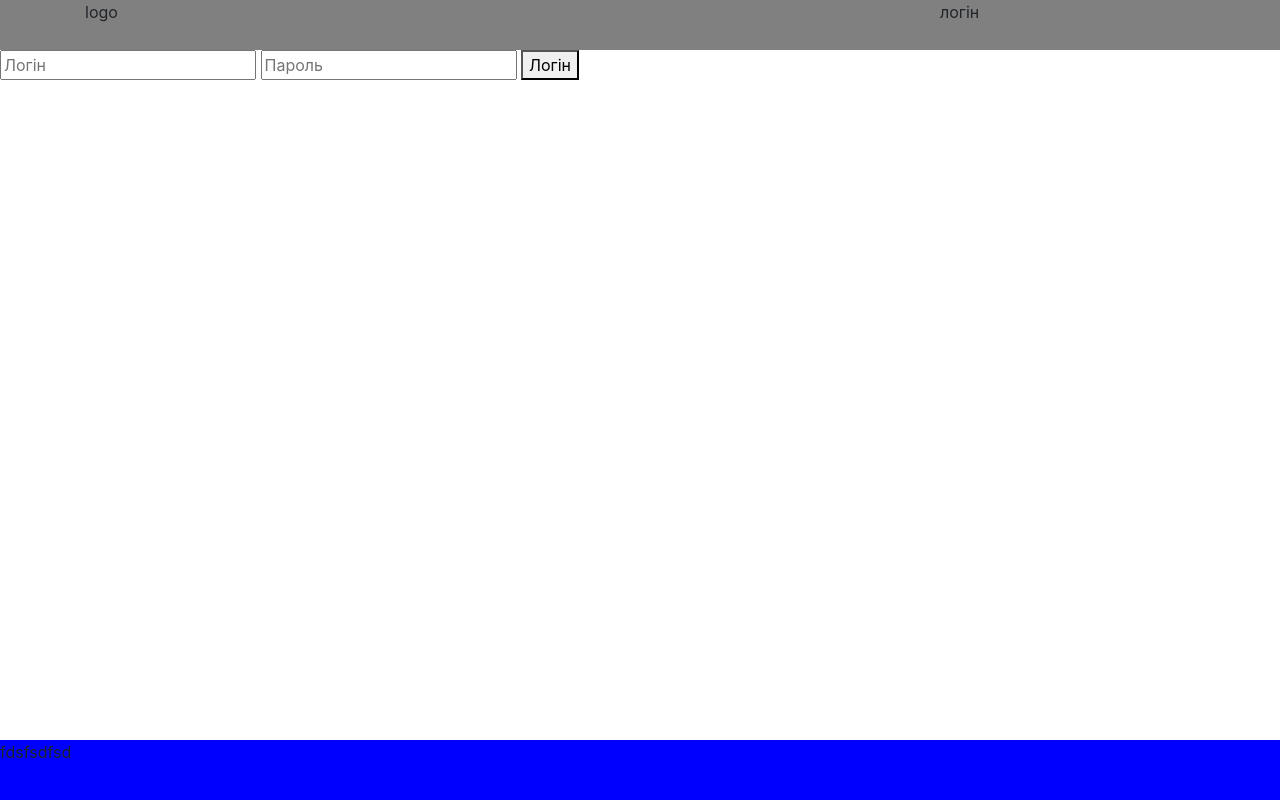
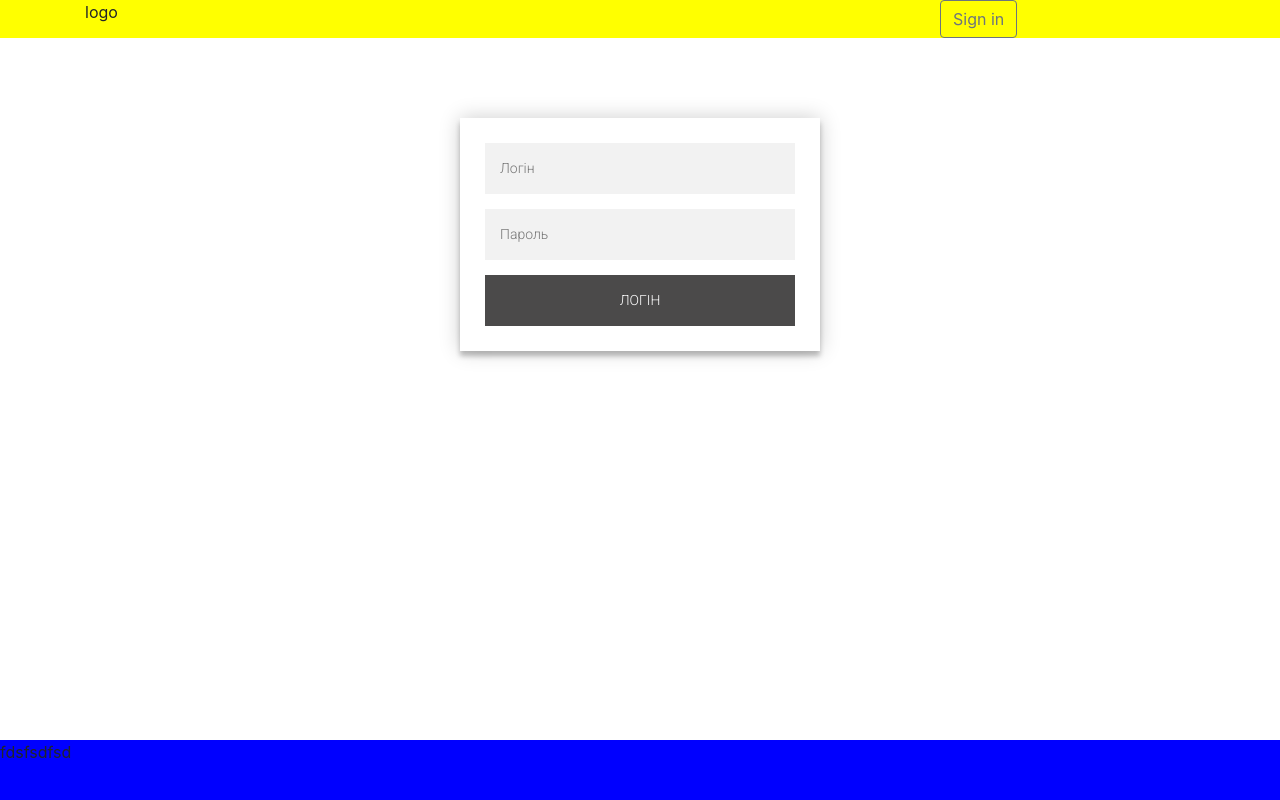
Before and after one commit to CrewSY/KovalAgent, a Django app: page /accounts/login/ in a window 1280 px wide. Run offline with Django 3.2, Linux system fonts and the light colour scheme; some libraries are stand-ins or nearby versions.

Commit message:
Add login template

```diff
--- /dev/null
+++ b/main/static/css/auth.css
@@ -0,0 +1,95 @@
+@import url(https://fonts.googleapis.com/css?family=Roboto:300);
+
+html,
+body {
+  height: 100%;
+}
+
+.form {
+  position: relative;
+  z-index: 1;
+  background: #FFFFFF;
+  max-width: 360px;
+  margin: 0 auto;
+  padding: 25px;
+  text-align: center;
+  box-shadow: 0 0 20px 0 rgba(0, 0, 0, 0.2), 0 5px 5px 0 rgba(0, 0, 0, 0.24);
+}
+.form input.regist-input, .form input {
+  font-family: "Roboto", sans-serif;
+  outline: 0;
+  background: #f2f2f2;
+  width: 100%;
+  border: 0;
+  padding: 15px;
+  box-sizing: border-box;
+  font-size: 14px;
+}
+
+.form input {
+  margin: 0 0 15px;
+}
+
+.form input.regist-input {
+  margin: 0;
+}
+
+.form button {
+  font-family: "Roboto", sans-serif;
+  text-transform: uppercase;
+  outline: 0;
+  background: #4B4A4A;
+  width: 100%;
+  border: 0;
+  padding: 15px;
+  color: #FFFFFF;
+  font-size: 14px;
+  -webkit-transition: all 0.3 ease;
+  transition: all 0.3 ease;
+  cursor: pointer;
+}
+.form button:hover,.form button:active,.form button:focus {
+  background: black;
+}
+
+.login-div {
+  padding-top: 10vh;
+}
+
+.registrer {
+  height: 70vh;
+  padding-top: 4vh;
+}
+
+p.error-message  {
+  text-align: center !important;
+  font-size: 20px;
+  font-weight: bold;
+  margin-top: -60px;
+}
+
+.form .message {
+  margin: 15px 0 0;
+  color: #b3b3b3;
+  font-size: 12px;
+}
+.form .message a {
+  color: black;
+  text-decoration: none;
+}
+
+.help-block {
+  font-size: 12px;
+  margin: 0 !important;
+  padding-top: 5px;
+}
+
+@media(min-width:576px) and (max-width: 768px) {
+  .form {
+    width: 100%;
+  }
+
+  .form input {
+    padding: 10px;
+  }
+}
--- a/main/static/css/base.css
+++ b/main/static/css/base.css
@@ -8,8 +8,8 @@ body {
 }
 
 header {
-	height: 50px;
-	background-color: grey;
+	height: auto;
+	background-color: yellow;
 }
 
 #footer {
--- a/main/templates/main/base.html
+++ b/main/templates/main/base.html
@@ -19,7 +19,11 @@
     <div class="row">
       <div class="col-sm-2">logo</div>
       <div class="col-sm-3 offset-sm-7">
-        логін
+        {% if user.is_authenticated %}
+          <a class="btn btn-outline-secondary btn-log logout" href="{% url 'logout' %}">{% trans "Log out" %}</a>
+        {% else %}
+          <a class="btn btn-outline-secondary btn-log login" id="login" href="{% url 'login' %}">{% trans "Sign in" %}</a>
+        {% endif %}
       </div>
     </div>
    </div>
--- a/main/templates/main/iteam_details.html
+++ b/main/templates/main/iteam_details.html
@@ -13,7 +13,7 @@
 		<div class="container">
 			<div class="row">
 				<div class="col-md-5 col-lg-5">
-					<img class="photo-items" src="../../../kovalagent/../main/static/img/hmp10.jpg" alt="1111">
+					<img class="photo-items" src="../..//static/img/inventoryicon.png">
 				</div>
 				<div class="col-md-7 col-lg-7">
 					<div class="col-sm-12 col-md-12">
--- a/main/templates/registration/login.html
+++ b/main/templates/registration/login.html
@@ -4,17 +4,32 @@
 {% load staticfiles %}
 
 {% block extra_css %}
+  <link rel="stylesheet" href="{% static "css/auth.css" %}">
 {% endblock %}
 
 {% block content %}
   {% if form.errors %}
-    <p>Неправильний логін або пароль. Спробуйте ще раз.</p>
+
   {% endif %}
+  <div class="login-div">
+    <div class="container">
+      <div class="row">
+        {% if form.errors %}
+        <div class="col-sm-8 offset-sm-2 col-md-8 offset-md-2">
+          <p class="error-message"><p>Неправильний логін або пароль. Спробуйте ще раз.</p></p></div>
+        {% endif %}
+        <div class=" col-md-6 offset-md-3">
+          <div class="form">
             <form class="login-form" method="post" action="{% url 'login' %}">
               {% csrf_token %}
               <input type="text" placeholder="Логін" name="username"/>
-      <input type="password" placeholder="Пароль" name="password" />
+              <input type="password"  placeholder="Пароль" name="password" />
               <button type="submit" value="login">Логін</button>
               <input type="hidden" name="next" value="{{ next }}" />
             </form>
+          </div>
+        </div>
+      </div>
+    </div>
+  </div>
 {% endblock %}
```
Lines whose indentation alone changed are shown as unchanged.
